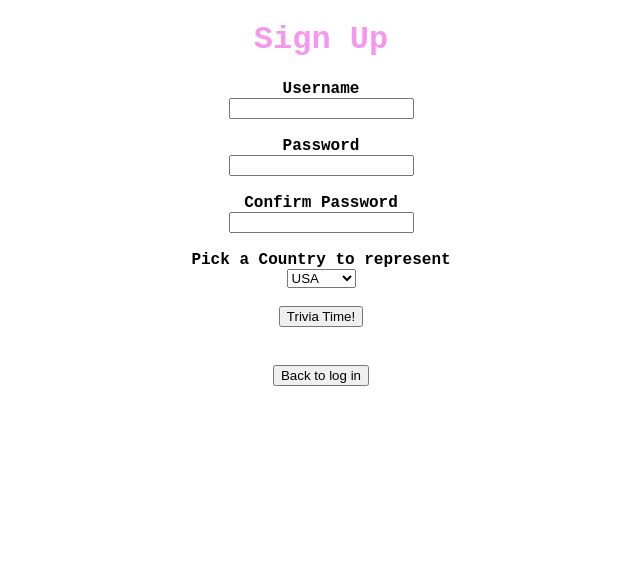
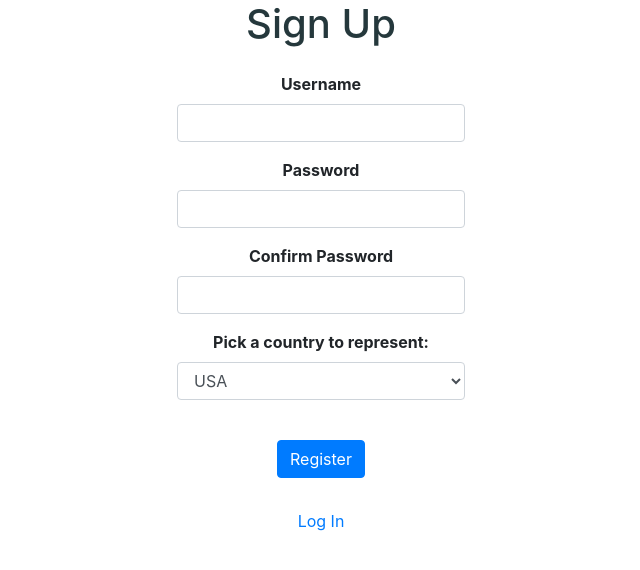
Before and after one commit to jlin00/softdev-p01, a Flask app: page /signup in a window 1280 px wide. Shown: the top 570 px of the page, without its empty margins (319-959 px from the left). Run offline with Flask 2, Linux system fonts and the light colour scheme; parts of the project's set-up code (start-up, migrations or seed data) failed here and were passed over; some libraries are stand-ins or nearby versions.

Commit message:
new files

```diff
--- a/templates/_base.html
+++ b/templates/_base.html
@@ -1,12 +1,24 @@
 <!DOCTYPE html>
 <html>
 	<head>
-		<title>Page - {{ subpage }}</title>
+		<title>{% block title %}{% endblock %}</title>
 		<link rel="stylesheet" href="https://maxcdn.bootstrapcdn.com/bootstrap/4.3.1/css/bootstrap.min.css">
 	</head>
 	<body>
-		{% block body %}
-			<h1>HELP I NEED CONTENT</h1>
-		{% endblock %}
+		<div class="cotainer">
+			<center>
+				<font face = "courier new">
+					{% set msgs = get_flashed_messages(with_categories=true) %}
+					{% for category, msg in msgs %}
+						<p>
+							<font color="{{category}}"> {{ msg }} </font>
+						</p>
+					{% endfor %}
+				</font>
+				{% block body %}
+					<h1>HELP I NEED CONTENT</h1>
+				{% endblock %}
+			</center>
+		</div>
 	</body>
 </html>
--- a/templates/signup.html
+++ b/templates/signup.html
@@ -1,39 +1,37 @@
-<!DOCTYPE html>
+{% extends "_base.html" %}
 
-<html>
-  <head>
-    <meta charset="utf-8"/>
-    <title> Join the Trivia Game! </title>
-  </head>
-    <center>
-      <font face = "courier new">
-        <h1> <font color ="#F597EF"> Sign Up </font> </h1>
-        <font color =  "#C11B17">
-        </font>
-        <form action = "/signupcheck" method="POST">
-          <b> Username  </b> <br>
-          <input type = "text" name = "username">
-          <br><br>
-          <b> Password </b> <br>
-          <input type = "password" name = "password">
-          <br><br>
-          <b> Confirm Password </b> <br>
-          <input type = "password" name = "confirmation">
-          <br><br>
-          <b> Pick a Country to represent </b> <br>
-          <select name="flag">
-            <option value="USA">USA</option>
-            <option value="Mexico">Mexico</option>
-            <option value="Canada">Canada</option>
-            <option value="China">China</option>
-            </select>
-          <br><br>
-          <input type = "submit" name = "sub1" value = "Trivia Time!">
-        </form>
-        <br><br>
-        <form>
-          <input type = "button" onclick= "location.href='/';" value = "Back to log in">
-        </form>
-      </font>
-    </center>
-</html>
+{% block body %}
+  <h1> <font color ="#25383C"> Sign Up </font> </h1>
+
+  <div class="w-25 p-3">
+    <form action="/signupcheck" method="POST">
+      <div class="form-group">
+        <label for="username" class="font-weight-bold">Username </label>
+        <input name="username" type="text" class="form-control" id="username">
+      </div>
+      <div class="form-group">
+        <label for="password" class="font-weight-bold">Password</label>
+        <input name="password" type="password" class="form-control" id="password">
+      </div>
+      <div class="form-group">
+        <label for="confirm" class="font-weight-bold">Confirm Password</label>
+        <input name="confirmation" type="password" class="form-control" id="confirm">
+      </div>
+      <div class="form-group">
+        <label for="flag" class="font-weight-bold">Pick a country to represent: </label>
+        <select name="flag" class="form-control" id="flag">
+          <option>USA</option>
+          <option>Mexico</option>
+          <option>Canada</option>
+          <option>China</option>
+        </select>
+      </div>
+      <br>
+      <button type="submit" class="btn btn-primary">Register</button>
+    </form>
+    <br>
+    <form>
+      <input class="btn btn-link" type="button" onclick= "location.href='/';" value = "Log In">
+    </form>
+  </div>
+{% endblock %}
--- a/utl/db_builder.py
+++ b/utl/db_builder.py
@@ -21,7 +21,7 @@ def build_db():
     command = "CREATE TABLE IF NOT EXISTS user_tbl (username TEXT, password TEXT, pic TEXT, coll TEXT, game_id TEXT, money INT, flag TEXT, stat TEXT, score INT)"
     exec(command)
 
-    command = "CREATE TABLE IF NOT EXISTS game_tbl (game_id TEXT, type TEXT, participants TEXT, team1 TEXT, team2 TEXT)"
+    command = "CREATE TABLE IF NOT EXISTS game_tbl (game_id TEXT, participants TEXT, team1 TEXT, team2 TEXT)"
     exec(command)
 
     command = "CREATE TABLE IF NOT EXISTS question_tbl (category TEXT, question TEXT, diff TEXT, choices TEXT, answer TEXT)"
--- a/utl/db_manager.py
+++ b/utl/db_manager.py
@@ -5,6 +5,8 @@
 
 import sqlite3
 from utl.db_builder import exec
+
+#====================================================
 
 #add user-provided credentials to database
 def addUser(username, password, flag):
@@ -15,9 +17,13 @@ def addUser(username, password, flag):
         exec(q)
         return True
     return False #if username already exists
+
+#turns tuple into a list
 def formatFetch(results):
     collection=[]
     for item in results:
         if str(item) not in collection:
             collection.append(str(item)[2:-3])
     return collection
+
+#====================================================
```
Also changed, not shown: doc/devlog.txt (+12 -0 lines), 2 other files.
